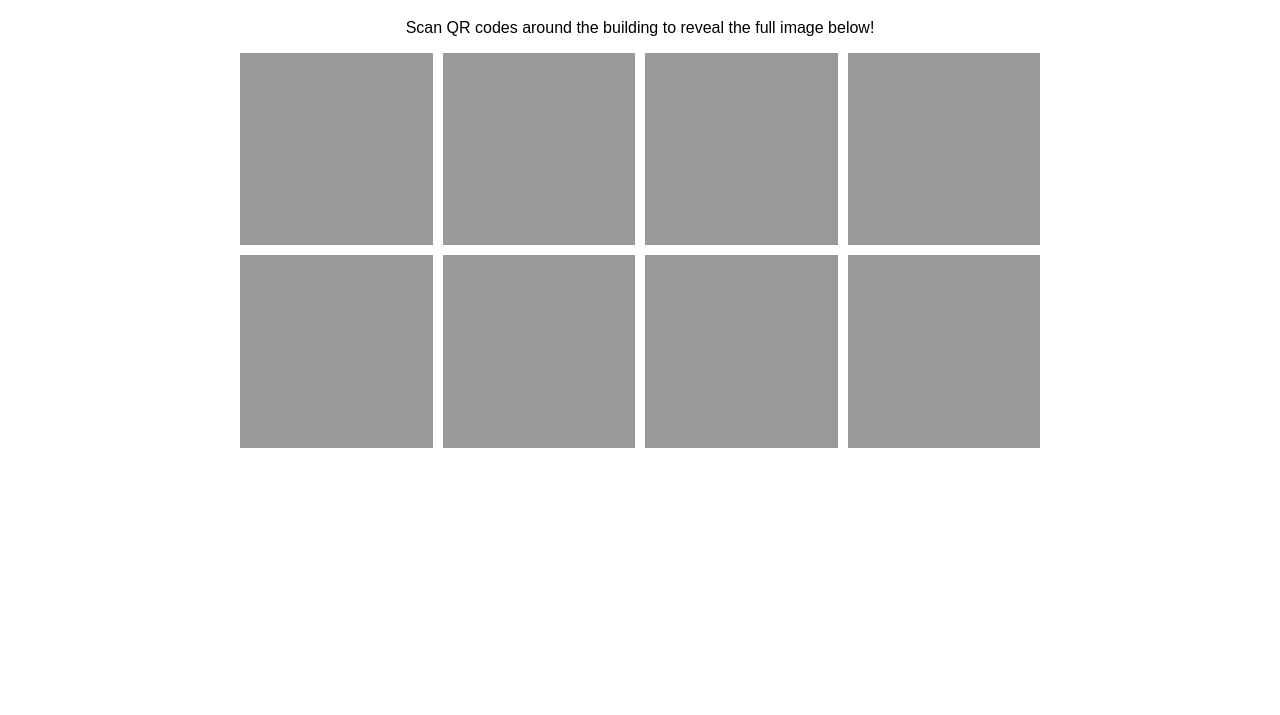
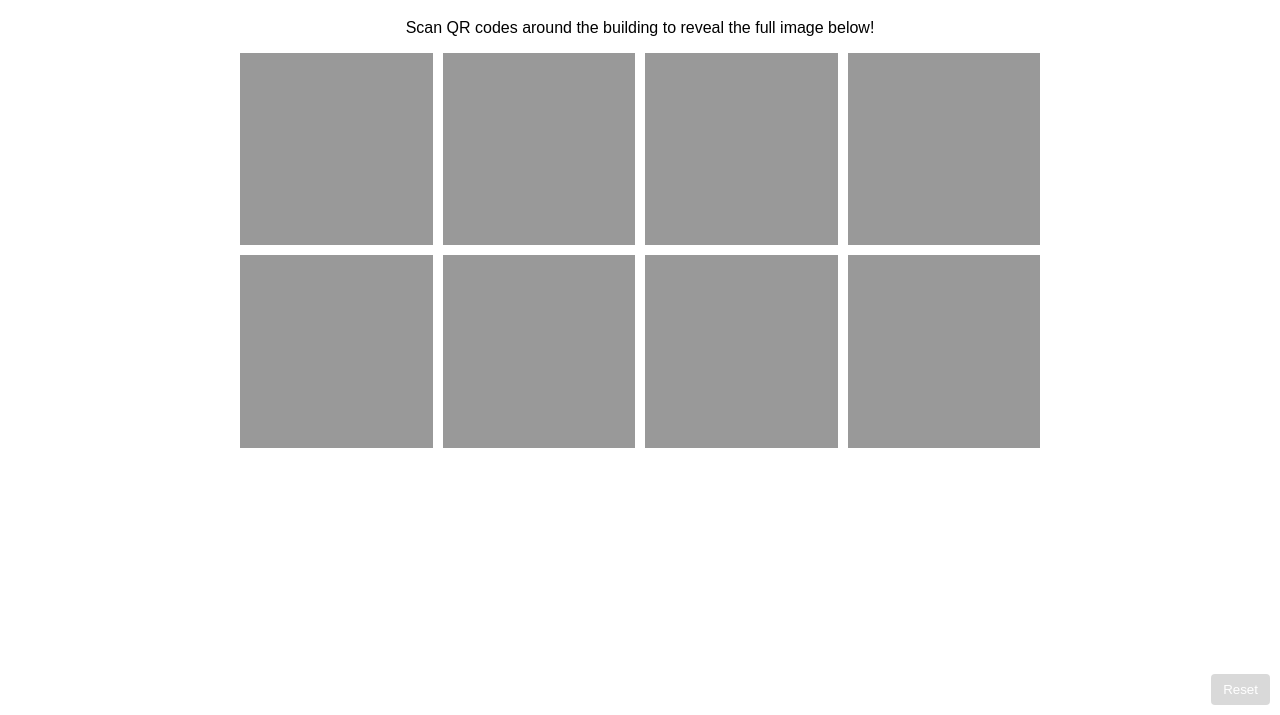
Before and after one commit to ylliez/CUt, a plain HTML site: page IMCA220/QRient/index.html in a window 1280 px wide. Shown: the part 85-800 px from the top of the page. Drawn offline with Linux system fonts and the light colour scheme.

Commit message:
added reset function

```diff
--- a/IMCA220/QRient/css/style.css
+++ b/IMCA220/QRient/css/style.css
@@ -19,3 +19,20 @@ body {
     background-size: cover;
     background-position: center;
 }
+
+#resetBtn {
+    position: fixed;
+    bottom: 10px;
+    right: 10px;
+    padding: 8px 12px;
+    background-color: #444;
+    color: white;
+    border: none;
+    border-radius: 4px;
+    cursor: pointer;
+    opacity: 0.2;
+}
+
+#resetBtn:hover {
+    opacity: 1;
+}
--- a/IMCA220/QRient/index.html
+++ b/IMCA220/QRient/index.html
@@ -22,6 +22,7 @@
         <div class="cell" id="slice7"></div>
         <div class="cell" id="slice8"></div>
     </div>
+    <button id="resetBtn">Reset</button>
 
     <script src="js/reveal.js"></script>
 </body>
--- a/IMCA220/QRient/js/reveal.js
+++ b/IMCA220/QRient/js/reveal.js
@@ -10,3 +10,10 @@ for (let i = 1; i <= totalSlices; i++) {
         cell.style.backgroundColor = '#999';
     }
 }
+
+document.getElementById('resetBtn').addEventListener('click', () => {
+    for (let i = 1; i <= totalSlices; i++) {
+        localStorage.removeItem(`slice${i}`);
+    }
+    location.reload();
+}); s
```
